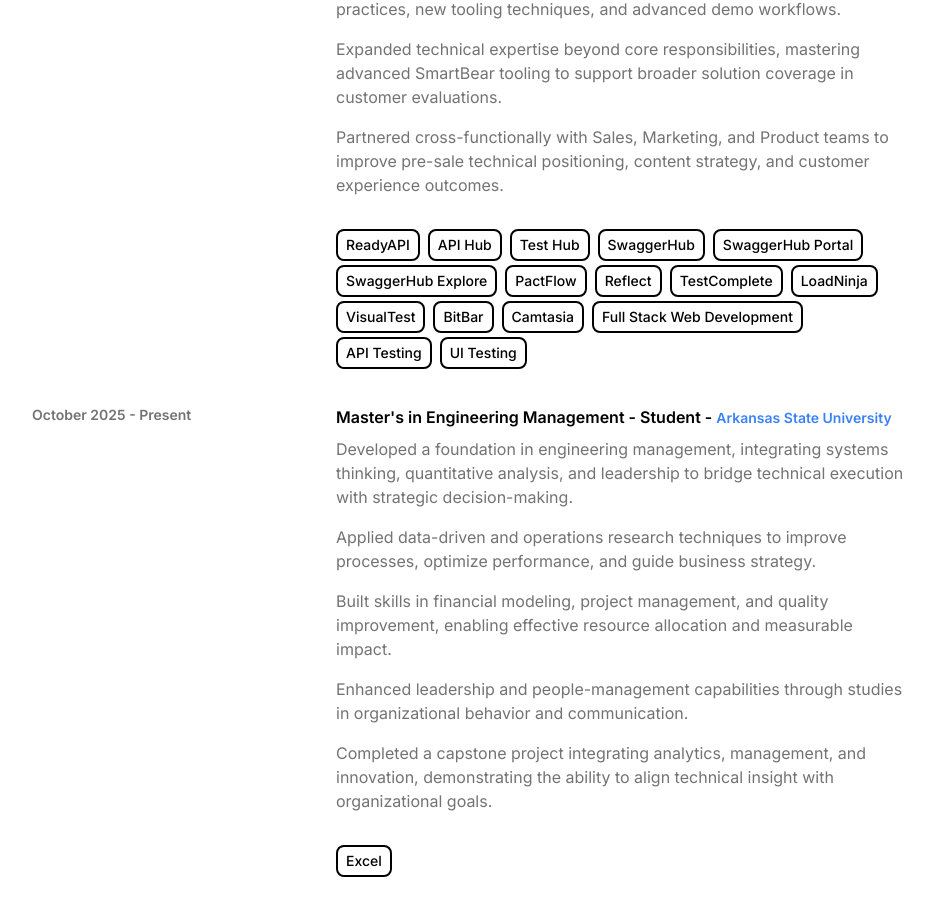
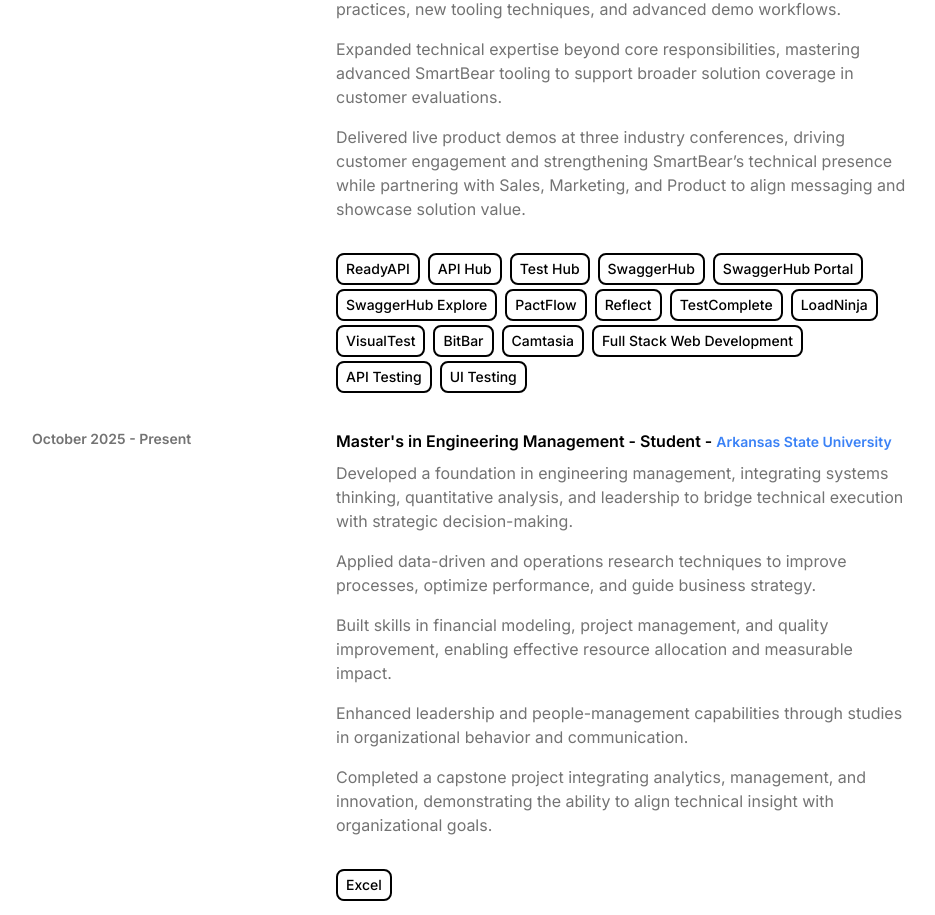
Before and after one commit to nickldimartino/portfolio, a React (Vite) app: page / in a window 1280 px wide. Shown: the part 2599-3514 px from the top of the page, without its empty margins (168-1103 px from the left). Built offline with nearby package versions, Linux system fonts and the light colour scheme.

Commit message:
Modified SmartBear bullets

```diff
--- a/src/constants/index.js
+++ b/src/constants/index.js
@@ -104,7 +104,7 @@
       `Produced and recorded multiple high-impact demo and training videos for cross-functional teams, standardizing messaging and accelerating onboarding.`,
       `Led internal enablement sessions for the SE organization, sharing best practices, new tooling techniques, and advanced demo workflows.`,
       `Expanded technical expertise beyond core responsibilities, mastering advanced SmartBear tooling to support broader solution coverage in customer evaluations.`,
-      `Partnered cross-functionally with Sales, Marketing, and Product teams to improve pre-sale technical positioning, content strategy, and customer experience outcomes. `
+      `Delivered live product demos at three industry conferences, driving customer engagement and strengthening SmartBear’s technical presence while partnering with Sales, Marketing, and Product to align messaging and showcase solution value.`
     ],
     technologies: [
       "ReadyAPI",
```
